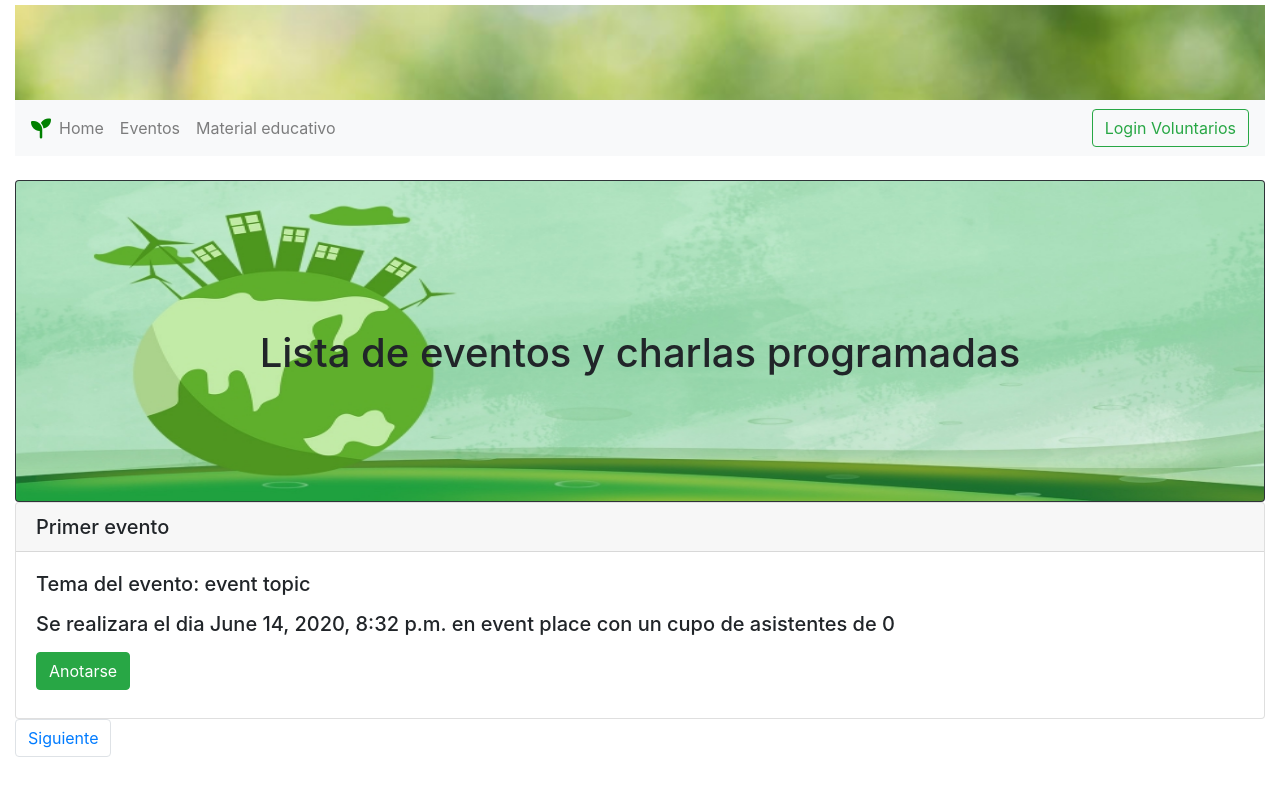
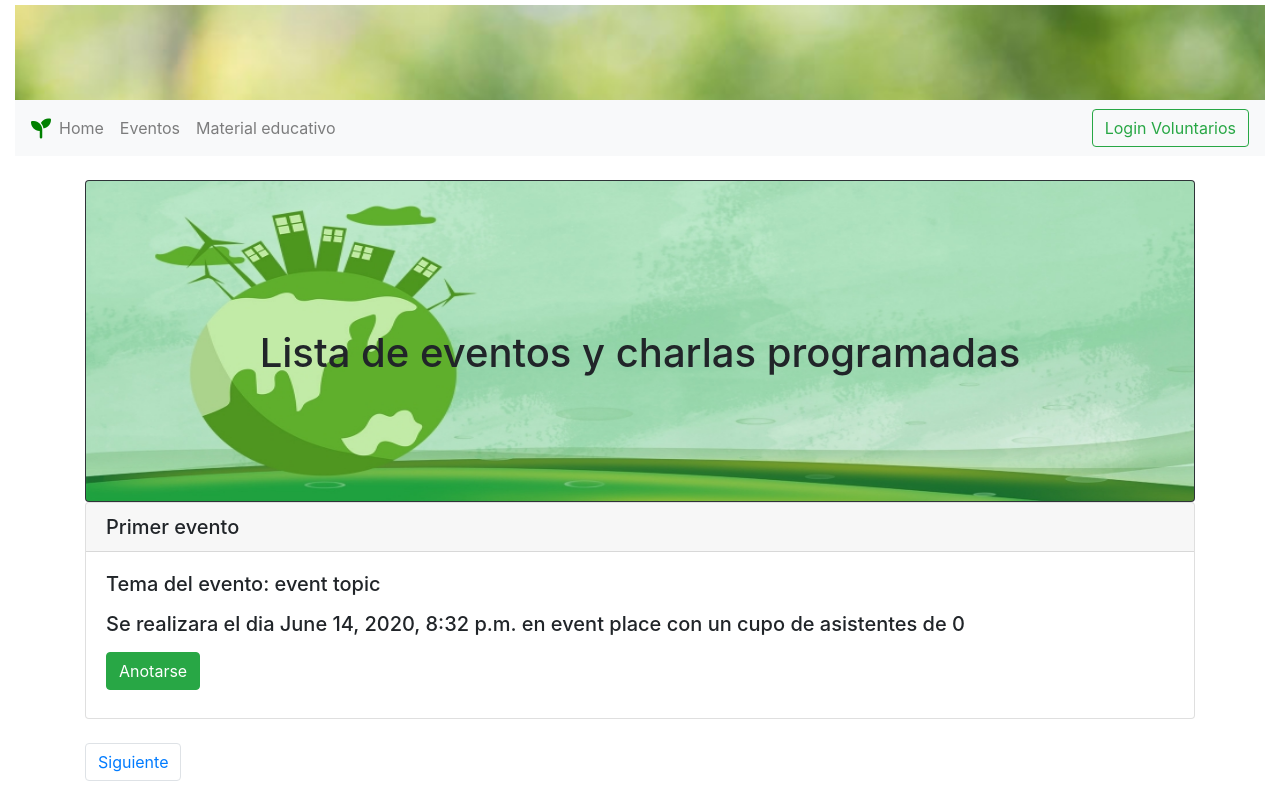
Before and after one commit to bauticanavese/VerdeQueTeQuieroVerde, a Django app: page /events/ in a window 1280 px wide. Run offline with Django 3.2, Linux system fonts and the light colour scheme; data comes from the database, SQL or seed files in the repository; some libraries are stand-ins or nearby versions.

Commit message:
Add div content in events page

```diff
--- a/events/templates/events/index.html
+++ b/events/templates/events/index.html
@@ -2,6 +2,8 @@
 {% load static %}
 
 {% block content %}
+
+<div class="container">
 
   <div class="card bg-dark text-black">
     <img src="{% static 'home/eco-friend.jpg' %}" class="card-img" alt="..." style="width: 100%;height: 20rem">
@@ -27,6 +29,7 @@
         </div>
       </div>
       {% endfor %}
+      <br>
       <nav aria-label="Page navigation example">
         <ul class="pagination">
           {% if page_obj.has_previous %}
@@ -40,5 +43,5 @@
   {% else %}
       <p>No hay eventos disponibles.</p>
   {% endif %}
-
+</div>
 {% endblock %}
```
Lines whose indentation alone changed are shown as unchanged.
